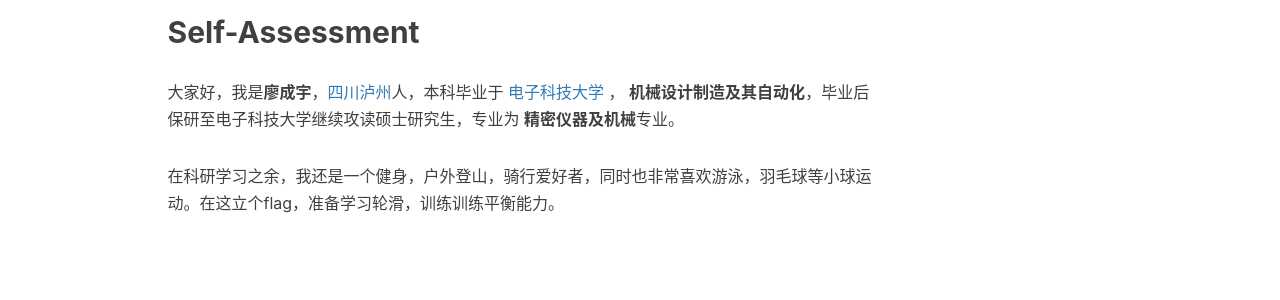
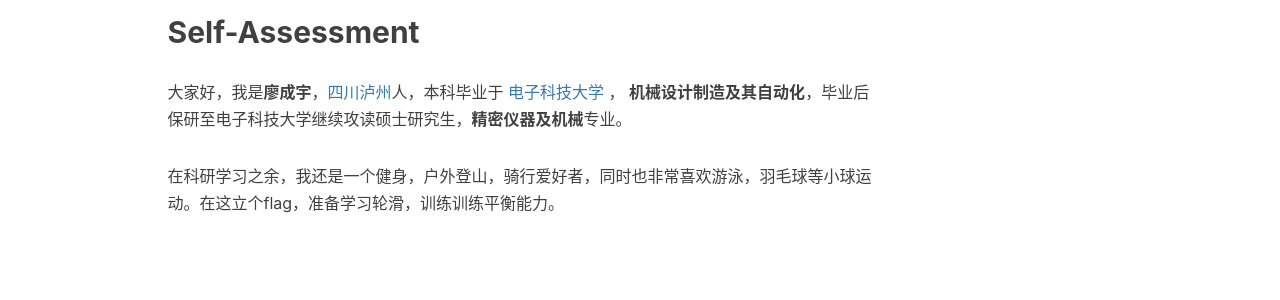
Before and after one commit to liaochengyu/liaochengyu.github.io, a Jekyll site: the page built from about.html, in a window 1280 px wide. Shown: the part 1673-1973 px from the top of the page. Built offline with Jekyll 4.4.1, drawn with Linux system fonts in a browser that asks for light colours; nearby versions of some CDN libraries; library files that are not in the unit come from our copies; comment, search, counter and statistics services are not loaded.

Commit message:
change the about.html content

```diff
--- a/about.html
+++ b/about.html
@@ -75,7 +75,7 @@ Postgraduate,Precision Instruments and Machinery</p> </div> </div>
      <h2>Self-Assessment</h2>
 
     <p>
-    大家好，我是<strong>廖成宇</strong>，<a href="https://zh.wikipedia.org/wiki/%E6%B3%B8%E5%B7%9E%E5%B8%82">四川泸州</a>人，本科毕业于 <a href="http://www.uestc.edu.cn/07d640ec93e711fa6cbe9ec378ecde81.html">电子科技大学</a> ， <strong>机械设计制造及其自动化</strong>，毕业后保研至电子科技大学继续攻读硕士研究生，专业为 <strong>精密仪器及机械</strong>专业。
+    大家好，我是<strong>廖成宇</strong>，<a href="https://zh.wikipedia.org/wiki/%E6%B3%B8%E5%B7%9E%E5%B8%82">四川泸州</a>人，本科毕业于 <a href="http://www.uestc.edu.cn/07d640ec93e711fa6cbe9ec378ecde81.html">电子科技大学</a> ， <strong>机械设计制造及其自动化</strong>，毕业后保研至电子科技大学继续攻读硕士研究生，<strong>精密仪器及机械</strong>专业。
     </p>
 
     <p>
```
